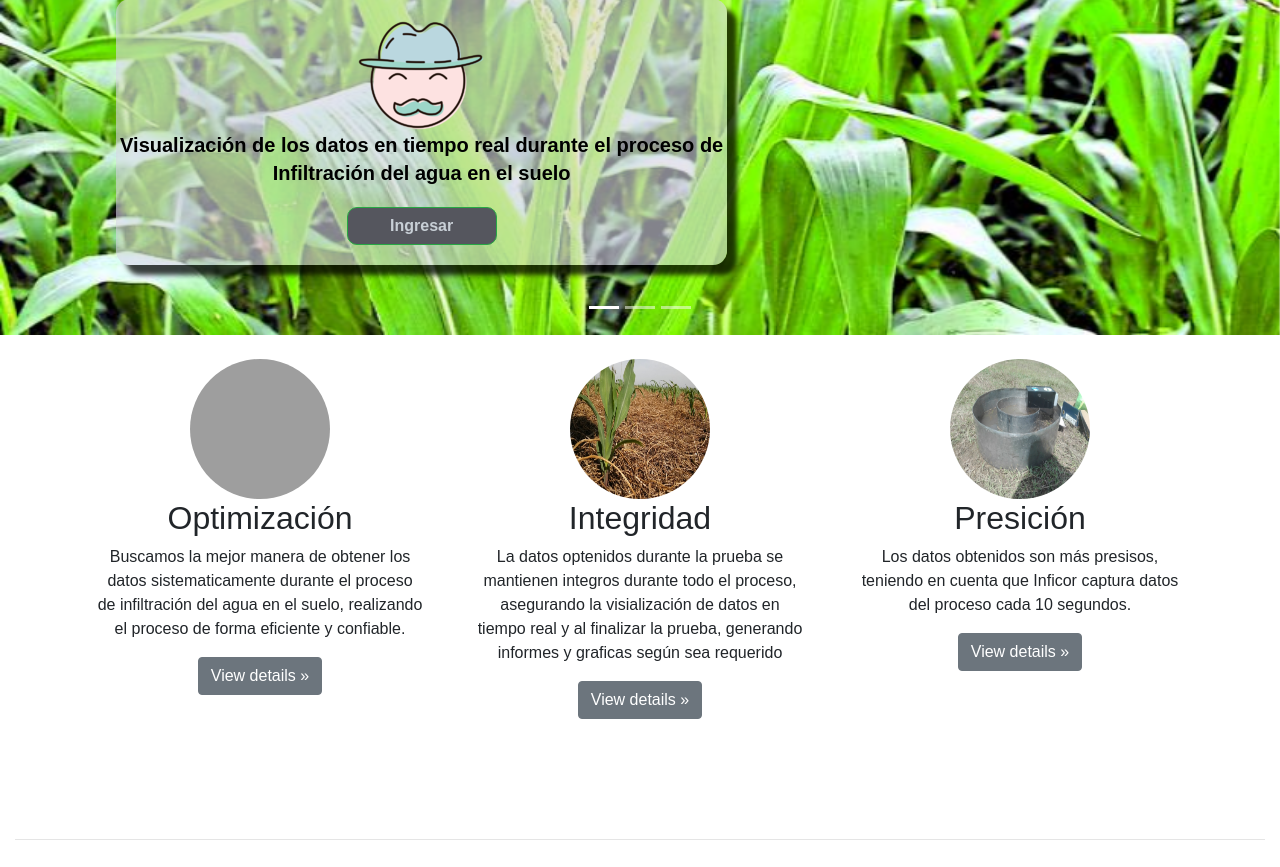
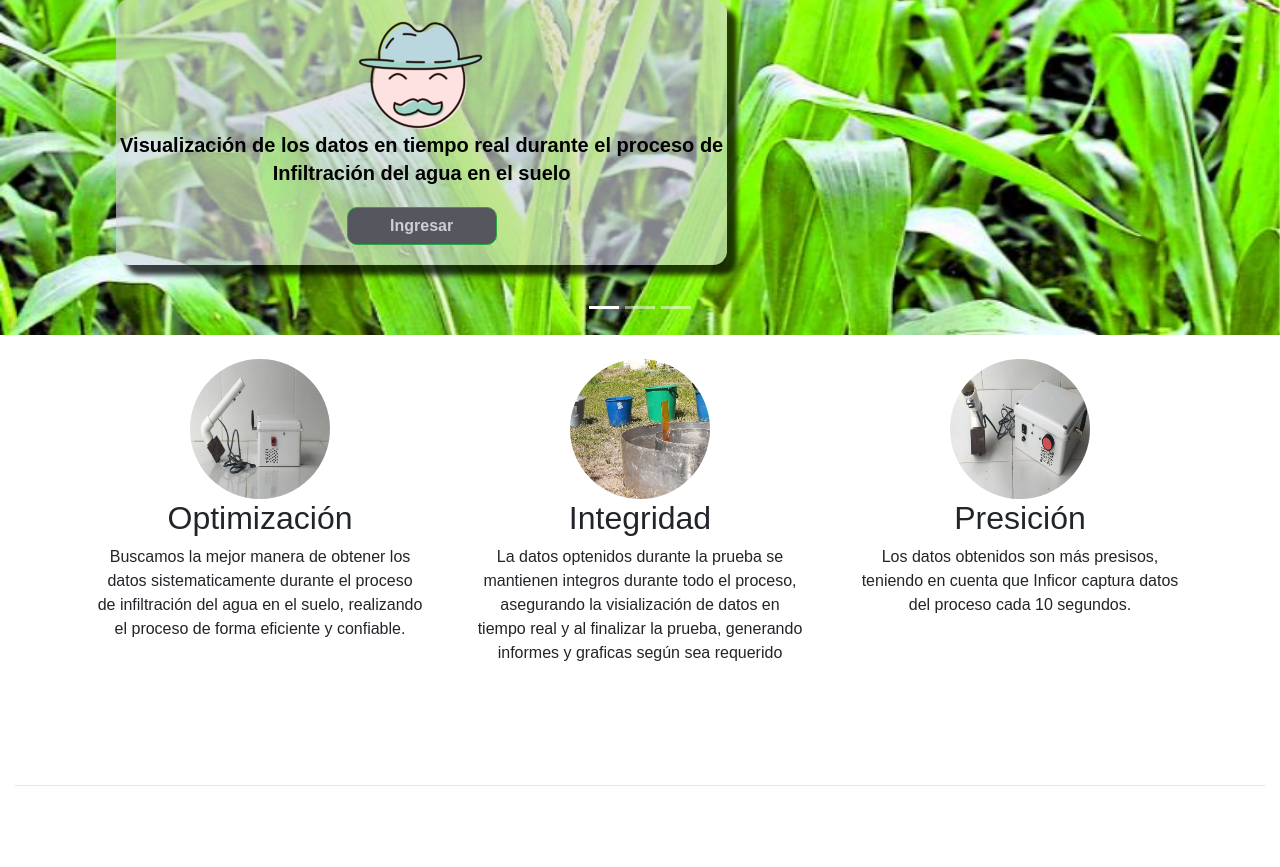
Before and after one commit to kimberlygarces/InfiltrometroUnicor, a PHP site: page / in a window 1280 px wide. Shown: the part 465-1332 px from the top of the page. Run offline with PHP 8.4, Linux system fonts and the light colour scheme; grey boxes are pictures that could not be loaded.

Commit message:
imagenes inicio

```diff
--- a/index.php
+++ b/index.php
@@ -140,31 +140,28 @@
     <br>
     <div class="row">
       <div class="col-lg-4">
-      <img class="bd-placeholder-img rounded-circle" src="img/infiltrometro.jpg" width="140" height="140" title="Infiltrometro" focusable="false">
+      <img class="bd-placeholder-img rounded-circle" src="img/INFICOR.jpg" width="140" height="140" title="Infiltrometro" focusable="false">
       <br>
 
         <h2>Optimización</h2>
         <p>Buscamos la mejor manera de obtener los datos sistematicamente durante el proceso de infiltración
         del agua en el suelo, realizando el proceso de forma eficiente y confiable.</p>
-        <p><a class="btn btn-secondary" href="#" role="button">View details &raquo;</a></p>
       </div>
 
       <!-- /.col-lg-4 -->
       <div class="col-lg-4">
-      <img class="bd-placeholder-img rounded-circle" src="img/cultivo2.jpg" width="140" height="140" title="Infiltrometro" focusable="false">
+      <img class="bd-placeholder-img rounded-circle" src="img/PRUEBA.jpeg" width="140" height="140" title="Infiltrometro" focusable="false">
 
         <h2>Integridad</h2>
         <p>La datos optenidos durante la prueba se mantienen integros durante todo el proceso, asegurando la
         visialización de datos en tiempo real y al finalizar la prueba, generando informes y graficas según sea requerido </p>
-        <p><a class="btn btn-secondary" href="#" role="button">View details &raquo;</a></p>
       </div>
 
       <div class="col-lg-4">
-      <img class="bd-placeholder-img rounded-circle" src="img/infiltrometro2.jpg" width="140" height="140" title="Infiltrometro" focusable="false">
+      <img class="bd-placeholder-img rounded-circle" src="img/muestra1.jpg" width="140" height="140" title="Infiltrometro" focusable="false">
 
        <h2>Presición</h2>
        <p>Los datos obtenidos son más presisos, teniendo en cuenta que Inficor captura datos del proceso cada 10 segundos.</p>
-       <p><a class="btn btn-secondary" href="#" role="button">View details &raquo;</a></p>
      </div>
            </div><!-- /.col-lg-4 -->
     </div><!-- /.row -->
```
Also changed, not shown: img/INFICOR.JPG (added), img/INTEGRIDAD.jpg (added), img/PRUEBA.jpeg (added), img/muestra.JPG (added), img/muestra1.jpg (added).
